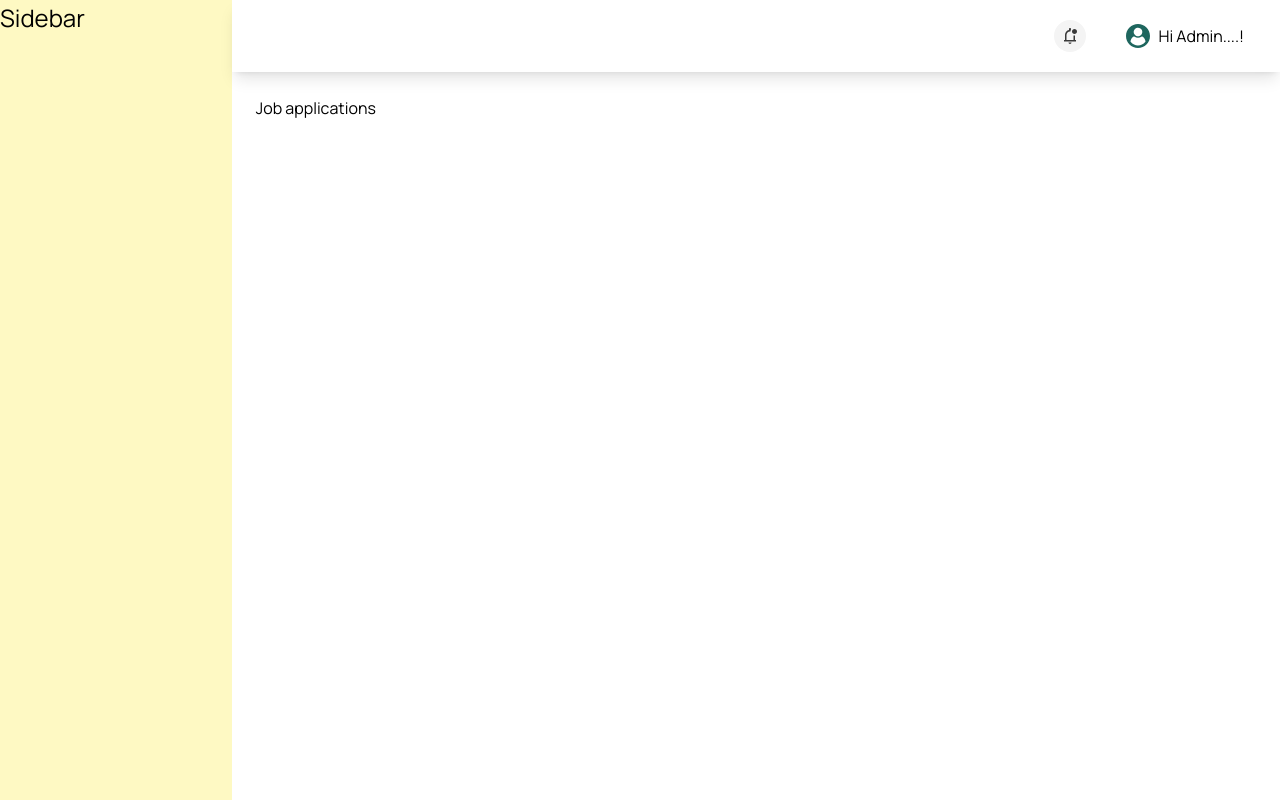
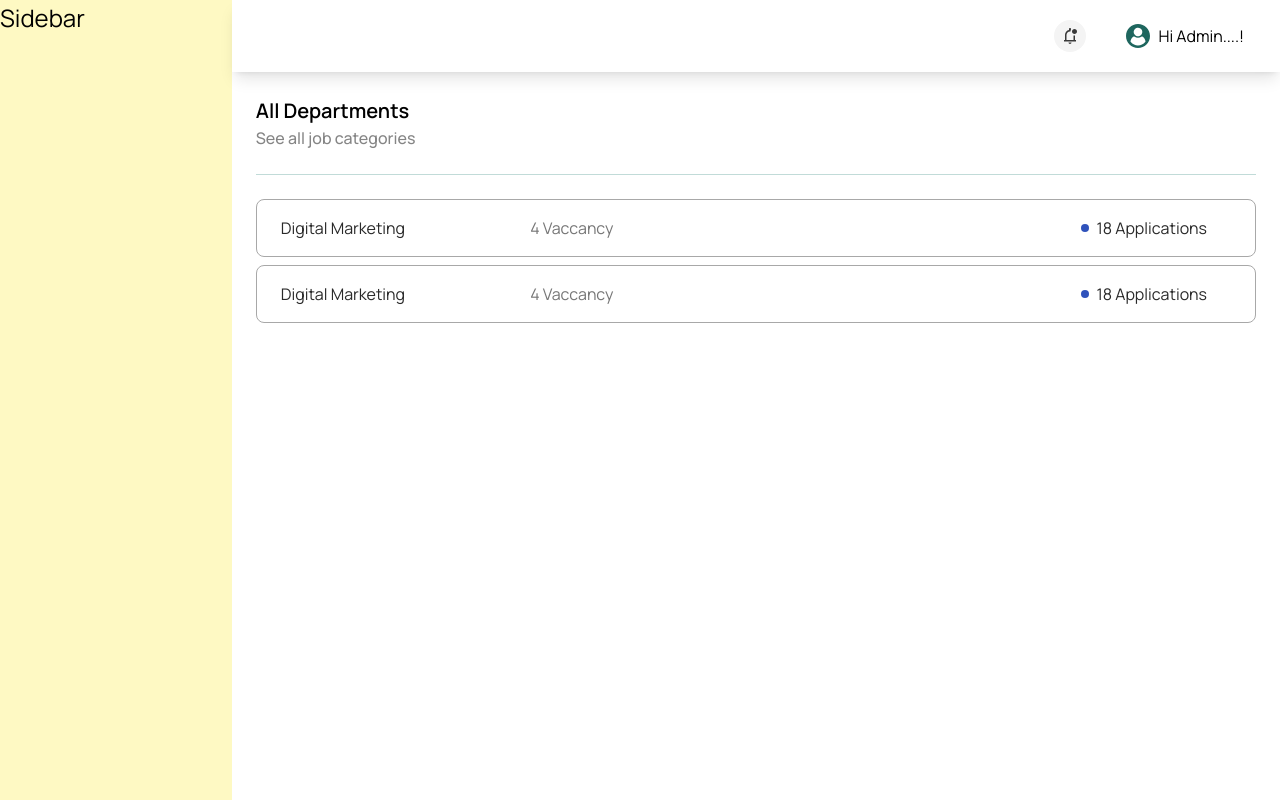
Before and after one commit to Solwyz/solwyz-web-new, a React (Vite) app: page /admin/jobapplications in a window 1280 px wide. Built offline with nearby package versions, Linux system fonts and the light colour scheme.

Commit message:
joib applicaion admint

```diff
--- a/src/Admin/Pages/CareerManagement/CareerMangement.jsx
+++ b/src/Admin/Pages/CareerManagement/CareerMangement.jsx
@@ -32,7 +32,7 @@ function CareerMangement() {
                     <div className='text-[20px] text-[#000000] font-semibold'>All Departments</div>
                     <div className='text-[16px] text-[#858585] font-medium'>See all job categories</div>
                 </div>
-                <div className='text-[16px] font-semibold text-[#FFFFFF] bg-[#04A391] w-fit h-fit px-[32px] py-[10px] rounded-lg cursor-pointer' onClick={() => setIsModalOpen(true)}>
+                <div className='text-[16px] font-semibold text-[#FFFFFF] bg-[#04A391] hover:bg-[#097468] w-fit h-fit px-[32px] py-[10px] rounded-lg cursor-pointer' onClick={() => setIsModalOpen(true)}>
                     Create
                 </div>
             </div>
--- a/src/Admin/Pages/CareerManagement/DepartmentVacancyList.jsx
+++ b/src/Admin/Pages/CareerManagement/DepartmentVacancyList.jsx
@@ -32,7 +32,7 @@ function DepartmentVacancyList() {
           </div>
 
         </div>
-        <div className='text-[16px] font-semibold text-[#FFFFFF] bg-[#04A391] w-fit h-fit px-[32px] py-[10px] rounded-lg cursor-pointer' onClick={()=>handleCreateClick(id)}>
+        <div className='text-[16px] font-semibold text-[#FFFFFF] bg-[#04A391] hover:bg-[#097468] w-fit h-fit px-[32px] py-[10px] rounded-lg cursor-pointer' onClick={()=>handleCreateClick(id)}>
           Create
         </div>
       </div>
--- a/src/Admin/Pages/CareerManagement/VacancyAddingForm.jsx
+++ b/src/Admin/Pages/CareerManagement/VacancyAddingForm.jsx
@@ -1,6 +1,7 @@
 import React, { useState } from 'react'
 import backArrow from '../../../assets/icons/arrow_back_ios_new.svg'
-import addIcon from '../../../assets/icons/Group 1261153420.svg'
+import addIconGreen from '../../../assets/icons/Group 1261153420.svg'
+import addIconBlack from '../../../assets/icons/Group 1261153420 (1).svg'
 
 function VacancyAddingForm() {
 
@@ -115,7 +116,7 @@ function VacancyAddingForm() {
                     onClick={addResponsibility}
                     className='flex items-center justify-center gap-2 py-4 rounded-lg bg-[#E7E7E7] text-[#000000] hover:text-[#0B776B] cursor-pointer mt-4'
                 >
-                    <img src={addIcon} className='w-4 h-4'></img>
+                    <img src={addIconBlack} className='w-4 h-4'></img>
                     <div className='text-[14px] font-normal'>Add Responsibility</div>
                 </div>
             </div>
@@ -137,7 +138,7 @@ function VacancyAddingForm() {
                     onClick={addRequirement}
                     className='flex items-center justify-center gap-2 py-4 rounded-lg bg-[#E7E7E7]  text-[#000000] hover:text-[#0B776B] cursor-pointer mt-4'
                 >
-                    <img src={addIcon} className='w-4 h-4'></img>
+                    <img src={addIconBlack} className='w-4 h-4'></img>
                     <div className='text-[14px] font-normal'>Add Requirement</div>
                 </div>
             </div>
@@ -151,7 +152,7 @@ function VacancyAddingForm() {
 
             <div className='flex gap-2 mt-16 w-fit ml-auto mb-[116px]'>
                 <div className='text-[16px] font-medium border border-[#7A7A7A] px-[32px] py-[10px] rounded-lg cursor-pointer'>Cancel</div>
-                <div className='text-[16px] font-medium text-[#FFFFFF] px-[32px] py-[10px] bg-[#04A391] rounded-lg cursor-pointer' onClick={handleSave}>Save</div>
+                <div className='text-[16px] font-medium text-[#FFFFFF] px-[32px] py-[10px] bg-[#04A391] hover:bg-[#097468] rounded-lg cursor-pointer' onClick={handleSave}>Save</div>
             </div>
         </div>
     )
--- /dev/null
+++ b/src/Admin/Pages/JobApplications/ApplicationsTable.jsx
@@ -0,0 +1,11 @@
+import React from 'react'
+
+function ApplicationsTable() {
+  return (
+    <div>
+      Application table
+    </div>
+  )
+}
+
+export default ApplicationsTable
--- /dev/null
+++ b/src/Admin/Pages/JobApplications/DepartmentApplicationList.jsx
@@ -0,0 +1,50 @@
+import React from 'react'
+import listDotBlue from '../../../assets/icons/Ellipse 1200.svg'
+import { useNavigate, useParams } from 'react-router-dom'
+
+function DepartmentApplicationList() {
+
+    const { id } = useParams();
+
+    const navigate = useNavigate();
+
+    const handleApplicationGroupClick = (groupId) => {
+        navigate(`/admin/jobapplications/${id}/${groupId}`)
+    }
+
+    return (
+        <div>
+            <div className='flex items-center justify-between border-b border-[#C1DBD8] pb-6'>
+                <div className='text-[20px] text-[#000000] font-semibold'>Digital Marketing</div>
+            </div>
+
+            <div className='mt-6'>
+
+                <div className='flex items-center justify-between border border-[#A8A8A8] px-6 py-4 rounded-lg hover:border-[#04A391] text-[#2A2A2A] hover:text-[#04A391] hover:cursor-pointer mb-2' onClick={() => handleApplicationGroupClick('1')}>
+                    <div className='flex items-center justify-between w-[40%]'>
+                        <div className='text-[16px] font-normal'>Digital Marketing Manager</div>
+                        <div className='text-[16px] font-normal text-[#2A2A2A]'>3+ Years </div>
+                    </div>
+                    <div className='flex items-center justify-center gap-2 mr-6'>
+                        <img src={listDotBlue} className='w-2 h-2'></img>
+                        <div className='text-[16px] font-normal text-[#2A2A2A]'>10 Applications</div>
+                    </div>
+                </div>
+
+                <div className='flex items-center justify-between border border-[#A8A8A8] px-6 py-4 rounded-lg hover:border-[#04A391] text-[#2A2A2A] hover:text-[#04A391] hover:cursor-pointer mb-2' onClick={() => handleApplicationGroupClick('2')}>
+                    <div className='flex items-center justify-between w-[40%]'>
+                        <div className='text-[16px] font-normal'>SEO Specialist</div>
+                        <div className='text-[16px] font-normal text-[#2A2A2A]'>3+ Years </div>
+                    </div>
+                    <div className='flex items-center justify-center gap-2 mr-6'>
+                        <img src={listDotBlue} className='w-2 h-2'></img>
+                        <div className='text-[16px] font-normal text-[#2A2A2A]'>6 Applications</div>
+                    </div>
+                </div>
+
+            </div>
+        </div>
+    )
+}
+
+export default DepartmentApplicationList
--- a/src/Admin/Pages/JobApplications/JobApplications.jsx
+++ b/src/Admin/Pages/JobApplications/JobApplications.jsx
@@ -1,9 +1,50 @@
 import React from 'react'
+import listDotBlue from '../../../assets/icons/Ellipse 1200.svg'
+import { useNavigate } from 'react-router-dom'
 
 function JobApplications() {
+
+  const navigate = useNavigate();
+
+  const handleDepartmentClick = (id) => {
+    navigate(`/admin/jobapplications/${id}`)
+  }
+
   return (
     <div>
-      Job applications
+      <div className='flex items-center justify-between border-b border-[#C1DBD8] pb-6'>
+        <div>
+          <div className='text-[20px] text-[#000000] font-semibold'>All Departments</div>
+          <div className='text-[16px] text-[#858585] font-medium'>See all job categories</div>
+        </div>
+      </div>
+
+      <div className='mt-6'>
+
+        <div className='flex items-center justify-between border border-[#A8A8A8] px-6 py-4 rounded-lg hover:border-[#04A391] text-[#2A2A2A] hover:text-[#04A391] hover:cursor-pointer mb-2' onClick={() => handleDepartmentClick('1')}>
+          <div className='flex items-center justify-between w-[35%]'>
+            <div className='text-[16px] font-normal'>Digital Marketing</div>
+            <div className='text-[16px] font-normal text-[#767676]'>4 Vaccancy</div>
+          </div>
+          <div className='flex items-center justify-center gap-2 mr-6'>
+            <img src={listDotBlue} className='w-2 h-2'></img>
+            <div className='text-[16px] font-normal text-[#2A2A2A]'>18 Applications</div>
+          </div>
+        </div>
+
+        <div className='flex items-center justify-between border border-[#A8A8A8] px-6 py-4 rounded-lg hover:border-[#04A391] text-[#2A2A2A] hover:text-[#04A391] hover:cursor-pointer mb-2' onClick={() => handleDepartmentClick('2')}>
+          <div className='flex items-center justify-between w-[35%]'>
+            <div className='text-[16px] font-normal'>Digital Marketing</div>
+            <div className='text-[16px] font-normal text-[#767676]'>4 Vaccancy</div>
+          </div>
+          <div className='flex items-center justify-center gap-2 mr-6'>
+            <img src={listDotBlue} className='w-2 h-2'></img>
+            <div className='text-[16px] font-normal text-[#2A2A2A]'>18 Applications</div>
+          </div>
+        </div>
+
+      </div>
+
     </div>
   )
 }
--- a/src/App.jsx
+++ b/src/App.jsx
@@ -30,6 +30,8 @@ import JobApplications from './Admin/Pages/JobApplications/JobApplications'
 import DepartmentVacancyList from './Admin/Pages/CareerManagement/DepartmentVacancyList'
 import VacancyAddingForm from './Admin/Pages/CareerManagement/VacancyAddingForm'
 import Loader from './Front/Loaders/Loader'
+import DepartmentApplicationList from './Admin/Pages/JobApplications/DepartmentApplicationList'
+import ApplicationsTable from './Admin/Pages/JobApplications/ApplicationsTable'
 
 
 
@@ -81,7 +83,8 @@ function App() {
         <Route path='career/:id' element={<DepartmentVacancyList/>}/>
         <Route path='addvacancy/:id' element={<VacancyAddingForm/>}/>
         <Route path='jobapplications' element={<JobApplications/>}/>
-
+        <Route path='jobapplications/:id' element={<DepartmentApplicationList/>}/>
+        <Route path='jobapplications/:id/:groupId' element={<ApplicationsTable/>}/>
       </Route>
 
     </Routes>
```
Also changed, not shown: src/assets/icons/Ellipse 1200.svg (added), src/assets/icons/Group 1261153420 (1).svg (added).
